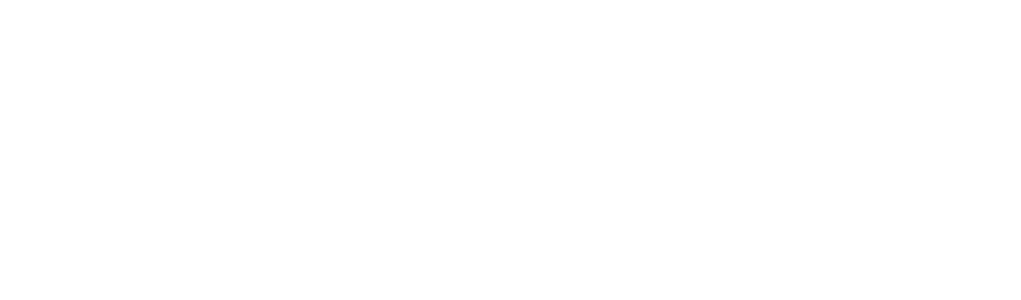
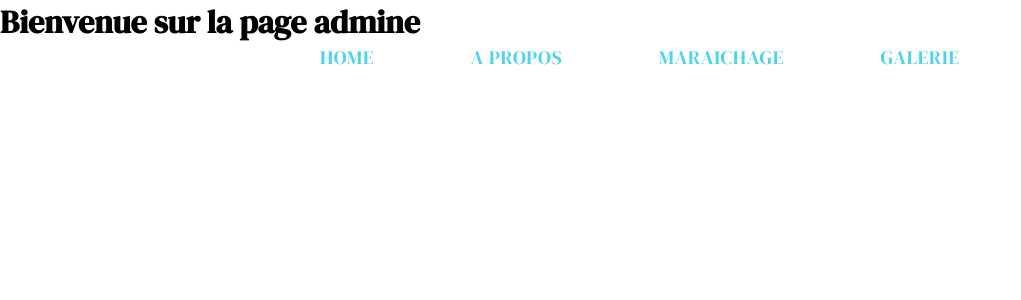
Before and after one commit to BangalyLeDeveloppeur/cap-plus, a React (Vite) app in the folder frontend/: page /admin in a window 1280 px wide. Before the commit this address had no page. Shown: the top 300 px of the page, without its empty margins (0-1021 px from the left). Built offline with nearby package versions, Linux system fonts and the light colour scheme; a web font is replaced by a local one.

Commit message:
structuration du dossier admin du projet

```diff
--- a/frontend/src/Router.jsx
+++ b/frontend/src/Router.jsx
@@ -10,9 +10,9 @@
 import Formations from "./pages/Formation";
 import Maraichage from "./pages/Maraichage";
 import Mentorat from "./pages/Mentorat";
-import Galerie from "./pages/Galerie";
-import Contact from "./components/Contact";
-import Equipe from "./pages/AdiminEquipe";
+import AdminAccueil from "./admin/pageadmin/AdminAccueil";
+
+
 
 const Rooter = () => {
   return (
@@ -21,7 +21,7 @@
         <Route path="/" element={<Layout />}>
           <Route index element={<Home />} />
           <Route path="apropos" element={<Apropos />} />
-          <Route path="adminphoto" element={<AdminPhotos />} />
+          <Route path="adminphoto" element={<AdminPhotos />}/>
           <Route path="adminoffre" element={<Offres />} />
           <Route path="admingalerie" element={<AdminTableGalerie />} />
 
@@ -30,12 +30,10 @@
           <Route path="formations" element={<Formations />} />
           <Route path="maraichere" element={<Maraichage />} />
           <Route path="mentorat" element={<Mentorat />} />
+        </Route>
 
-          {/* Autres */}
-          <Route path="contact" element={<Contact />} />
-          <Route path="galerie" element={<Galerie />} />
-          <Route path="equipe" element={<Equipe />} />
-        </Route>
+          {/* Route pour la page admin accueil*/}
+         <Route path ="/admin" element={<AdminAccueil />} />
       </Routes>
     </BrowserRouter>
   );
--- /dev/null
+++ b/frontend/src/admin/Layout/AdminLayout.jsx
@@ -0,0 +1,15 @@
+import react from 'react';
+import AdminNavigation from '../component/AdminNavigation.jsx';
+import React from 'react';
+import { Outlet } from 'react-router-dom';
+
+const AdminLayout = () => {
+    return (
+        <div>
+            <AdminNavigation/>
+            <Outlet/>
+        </div>
+    );
+};
+
+export default AdminLayout;
--- /dev/null
+++ b/frontend/src/admin/component/AdminNavigation.jsx
@@ -0,0 +1,37 @@
+import React, { useState } from "react";
+import { NavLink } from "react-router-dom";
+
+const AdminNavigation = () => {
+  return (
+    <div className="navigation">
+      <ul>
+        <NavLink to="/" className={(nav) => (nav.isActive ? "nav-active" : "")}>
+          <li>HOME</li>
+        </NavLink>
+
+        <NavLink
+          to="/Apropos"
+          className={(nav) => (nav.isActive ? "nav-active" : "")}
+        >
+          <li>A PROPOS</li>
+        </NavLink>
+
+        <NavLink
+          to="/maraichere"
+          className={(nav) => (nav.isActive ? "nav-active" : "")}
+        >
+          <li>MARAICHAGE</li>
+        </NavLink>
+
+        <NavLink
+          to="/galerie"
+          className={(nav) => (nav.isActive ? "nav-active" : "")}
+        >
+          <li>GALERIE</li>
+        </NavLink>
+      </ul>
+    </div>
+  );
+};
+
+export default AdminNavigation;
--- /dev/null
+++ b/frontend/src/admin/pageadmin/AdminAccueil.jsx
@@ -0,0 +1,13 @@
+import React from 'react';
+import AdminLayout from "../Layout/AdminLayout"
+
+const AdminAccueil = () => {
+    return (
+        <div>
+            <h1>Bienvenue sur la page admine</h1>
+            <AdminLayout/>
+        </div>
+    );
+};
+
+export default AdminAccueil;
--- a/frontend/src/index.jsx
+++ b/frontend/src/index.jsx
@@ -3,9 +3,11 @@
 import "../src/styles/index.css";  // corrige "inde.css" -> "index.css"
 import Router from "./Router";     // correspond au fichier Router.jsx
 
+
 const root = ReactDOM.createRoot(document.getElementById("root"));
 root.render(
   <React.StrictMode>
     <Router />
+
   </React.StrictMode>
 );
--- a/frontend/src/pages/AdminTableGalerie.jsx
+++ b/frontend/src/pages/AdminTableGalerie.jsx
@@ -1,3 +1,4 @@
+import React from "react";
 import axios from "axios";
 import { useState, useEffect } from "react";
 
```
Also changed, not shown: 1 other file (tests, documents, lock files or other folders).
